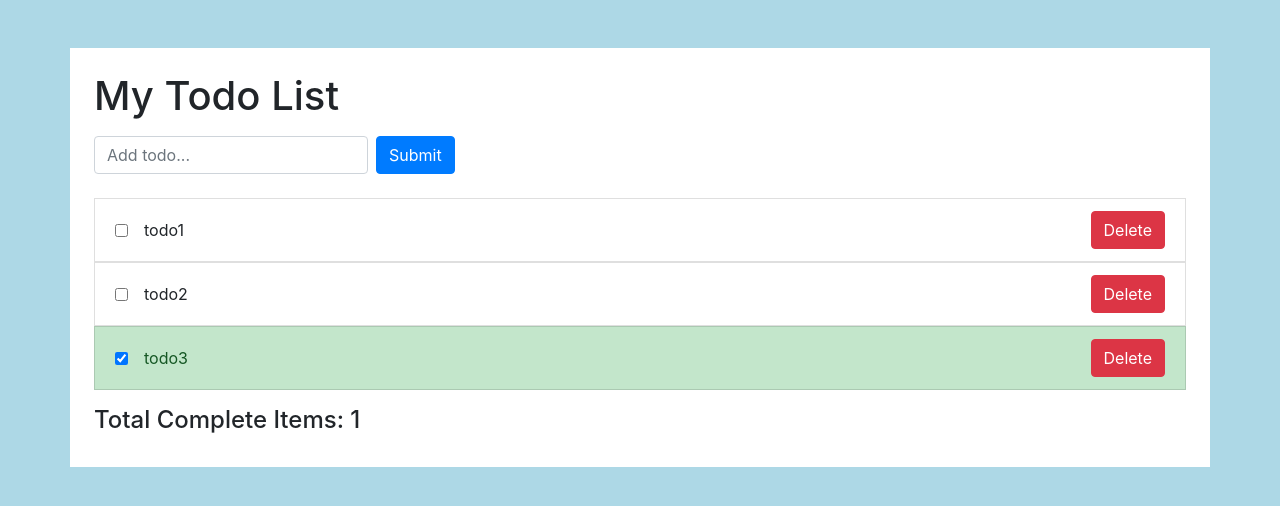
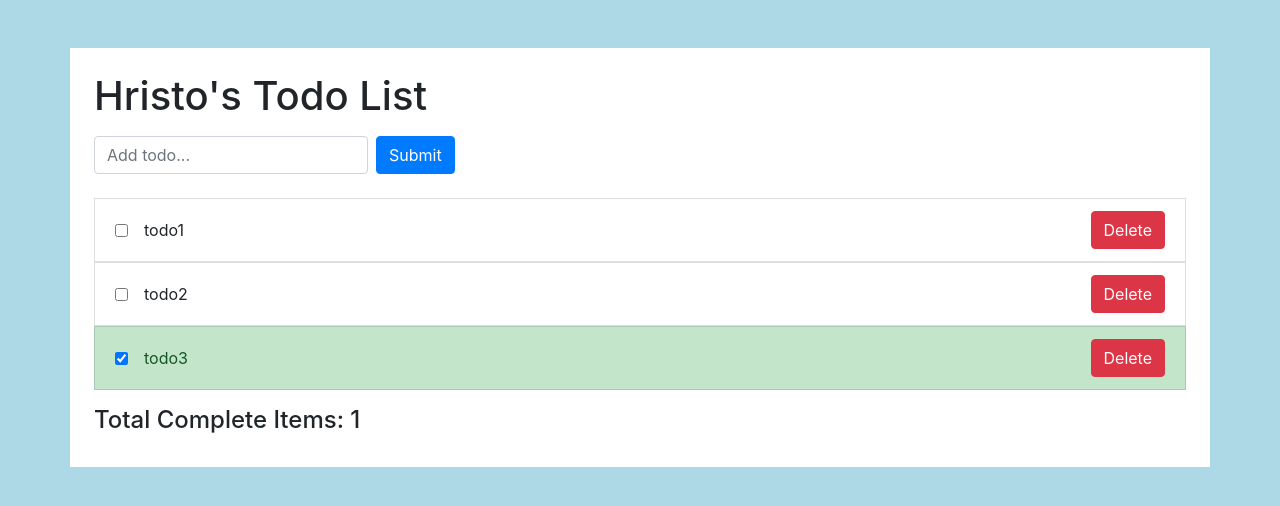
Before and after one commit to HristoYonkov/Redux-Tutorial, a React (Create React App) app in the folder redux-starter/: page / in a window 1280 px wide. Shown: the top 506 px of the page. Built offline with nearby package versions, Linux system fonts and the light colour scheme; no server answers.

Commit message:
Update App.js

```diff
--- a/redux-starter/src/App.js
+++ b/redux-starter/src/App.js
@@ -9,7 +9,7 @@ import TotalCompleteItems from './components/TotalCompleteItems';
 const App = () => {
 	return (
 		<div className='container bg-white p-4 mt-5'>
-			<h1>My Todo List</h1>
+			<h1>Hristo's Todo List</h1>
 			<AddTodoForm />
 			<TodoList />
 			<TotalCompleteItems />
```
